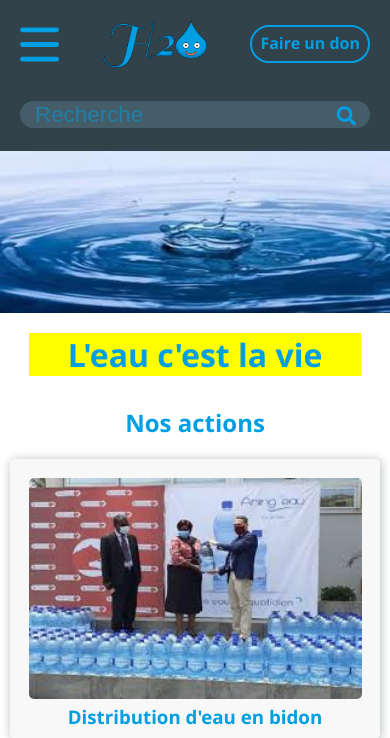
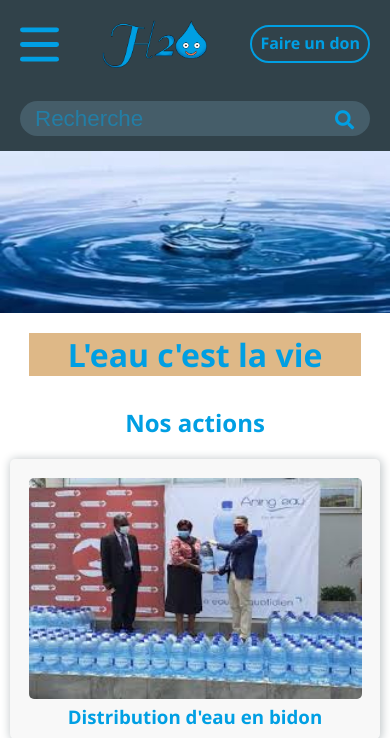
Before and after one commit to TahiKari/H2O, a PHP site: page / in a window 390 px wide. Shown: the top 738 px of the page. Run offline with PHP 8.4, Linux system fonts and the light colour scheme.

Commit message:
ft - H2O#16: modification responsive suite

```diff
--- a/public/css/style.css
+++ b/public/css/style.css
@@ -196,8 +196,8 @@ body {
 
 .fa-search {
   position: absolute;
-  top: 5px;
-  left: 90.5%;
+  top: 9.5px;
+  left: 90%;
 }
 
 @media all and (min-width: 375px) {
@@ -211,7 +211,6 @@ body {
   }
 
   .fa-search {
-    top: 6px;
     left: 91%;
   }
 }
@@ -418,7 +417,7 @@ header {
   border-radius: 20px;
   border: none;
   background: #455d69;
-  padding: 1px 15px 0;
+  padding: 5px 15px 4px;
   font-size: 1.2em;
   width: 100%;
 }
@@ -1004,7 +1003,7 @@ footer li {
 h1 {
   width: 85%;
   margin-top: 20px;
-  background: yellow;
+  background: burlywood;
 }
 
 .top {
--- a/sass/components/btn-search.scss
+++ b/sass/components/btn-search.scss
@@ -11,8 +11,8 @@
 
 .fa-search {
   position: absolute;
-  top: 5px;
-  left: 90.5%;
+  top: 9.5px;
+  left: 90%;
 }
 
 @media all and (min-width: 375px) {
@@ -27,7 +27,6 @@
   }
 
   .fa-search {
-    top: 6px;
     left: 91%;
   }
 }
--- a/sass/layouts/header.scss
+++ b/sass/layouts/header.scss
@@ -87,7 +87,7 @@ header {
   border-radius: 20px;
   border: none;
   background: lighten($color2, 10);
-  padding: 1px 15px 0;
+  padding: 5px 15px 4px;
   font-size: 1.2em;
   width: 100%;
 }
--- a/sass/pages/content.scss
+++ b/sass/pages/content.scss
@@ -1,7 +1,7 @@
 h1 {
   width: 85%;
   margin-top: 20px;
-  background: yellow;
+  background: burlywood;
 }
 .top {
   margin-bottom: 40px;
```
Also changed, not shown: 1 other file.
